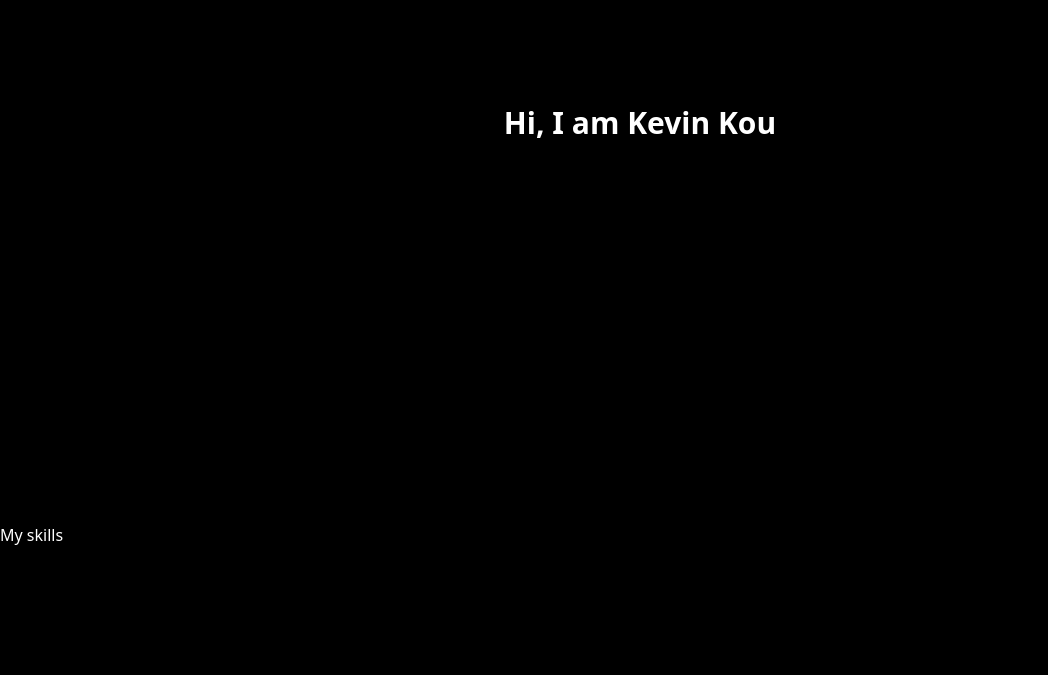
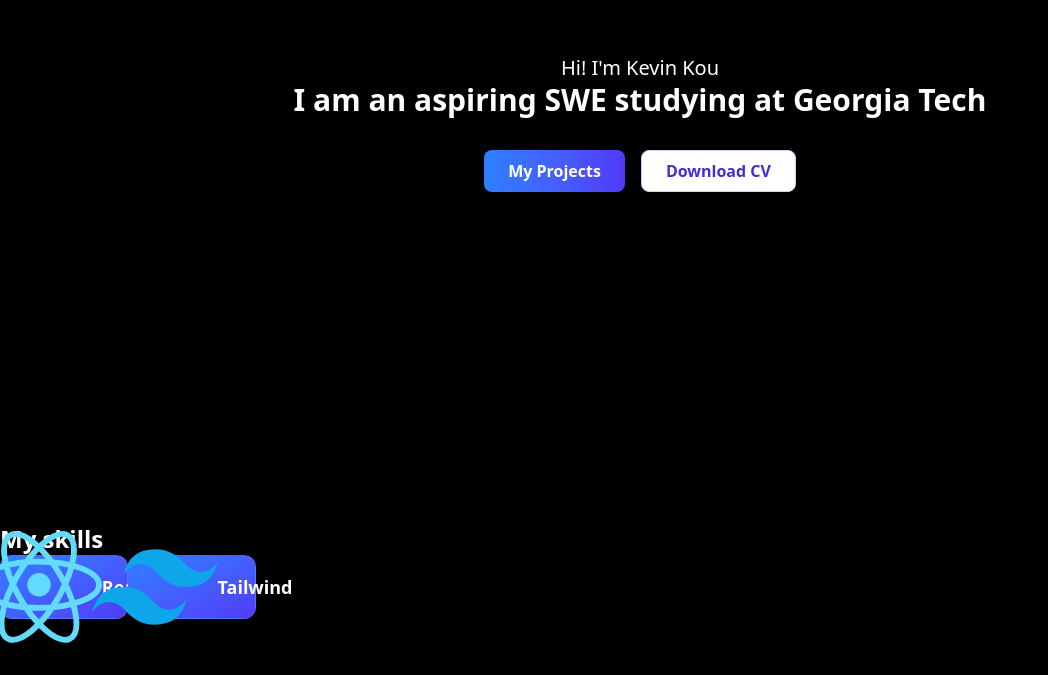
Before and after one commit to K23K-dev/portfolio-website, a Next.js app: page / in a window 1280 px wide. Shown: the part 277-952 px from the top of the page, without its empty margins (0-1048 px from the left). Built offline with nearby package versions, Linux system fonts and the light colour scheme.

Commit message:
Initial Hero and TechCard Prototype

```diff
--- a/app/components/HeroSection.tsx
+++ b/app/components/HeroSection.tsx
@@ -1,9 +1,24 @@
 const HeroSection = () => {
   return (
-    <div className="bg-black w-full min-h-screen flex justify-center items-center">
+    <div className="bg-black w-full min-h-screen flex flex-col justify-center items-center
+
+    ">
+      <h2 className="text-white text-xl">
+        Hi&#33; I&apos;m Kevin Kou
+      </h2>
       <h1 className="text-white font-bold text-3xl">
-        Hi, I am Kevin Kou
+        I am an aspiring SWE studying at Georgia Tech
       </h1>
+      <div className="flex flex-row gap-4 mt-8">
+        <button className="px-6 py-2 bg-gradient-to-r from-blue-500 to-indigo-600 text-white rounded-lg shadow-md font-semibold hover:scale-105 hover:from-blue-600 hover:to-indigo-700 transition-all duration-200">
+          My Projects
+        </button>
+        <a className="px-6 py-2 bg-white text-indigo-700 rounded-lg shadow-md font-semibold border border-indigo-200 hover:bg-indigo-50 hover:scale-105 transition-all duration-200"
+        href="/resume/Resume_Template.pdf"
+        >
+          Download CV
+        </a>
+      </div>
     </div>
   );
 };
--- a/app/components/Skills.tsx
+++ b/app/components/Skills.tsx
@@ -1,7 +1,22 @@
+import { techCardItems } from "../data";
+import TechCard from "./TechCard";
+
+const skillsElements = techCardItems.map(skill => {
+  return (
+    <TechCard
+      key={skill.id}
+      {...skill}
+    />
+  )
+})
+
 const Skills = () => {
   return (
     <div className="bg-black min-h-screen">
-      <h2 className="text-white">My skills</h2>
+      <h2 className="text-white font-bold text-2xl">My skills</h2>
+      <div className="flex">
+        {skillsElements}
+      </div>
     </div>
   );
 };
--- /dev/null
+++ b/app/components/TechCard.tsx
@@ -0,0 +1,12 @@
+const TechCard = (props) => {
+  return (
+    <div className="flex items-center justify-center w-32 h-16 bg-gradient-to-br
+    from-blue-500 to-indigo-600 rounded-xl shadow-lg hover:scale-105 transition-transform duration-200
+    text-white font-semibold text-lg border border-white/10">
+      <img src={props.image} />
+      <p>{props.name}</p>
+    </div>
+  )
+}
+
+export default TechCard;
--- a/app/data.ts
+++ b/app/data.ts
@@ -0,0 +1,23 @@
+import { image } from "framer-motion/client";
+
+export const techCardItems = [
+  {
+    id: 1,
+    name: "React",
+    description: "JavaScript UI library",
+    image: "/images/logos/react.svg"
+  },
+  {
+    id: 2,
+    name: "Tailwind",
+    description: "Modern CSS framework",
+    image: "/images/logos/tailwind.svg"
+  }
+];
+
+export const portfolioProjects = [
+  {
+    name: "Budget Tracker",
+    description: "Tracks expenses",
+  }
+];
--- a/app/page.tsx
+++ b/app/page.tsx
@@ -2,14 +2,15 @@ import HeroSection from "./components/HeroSection";
 import Skills from "./components/Skills";
 import Projects from "./components/Projects";
 import Footer from "./components/Footer";
+
 
 const Home = () => {
   return (
     <main>
       <HeroSection />
       <Skills />
-      <Projects />
-      <Footer />
+      {/* <Projects />
+      <Footer /> */}
     </main>
   );
 };
```
Also changed, not shown: app/components/ProjectCard.tsx (added).
